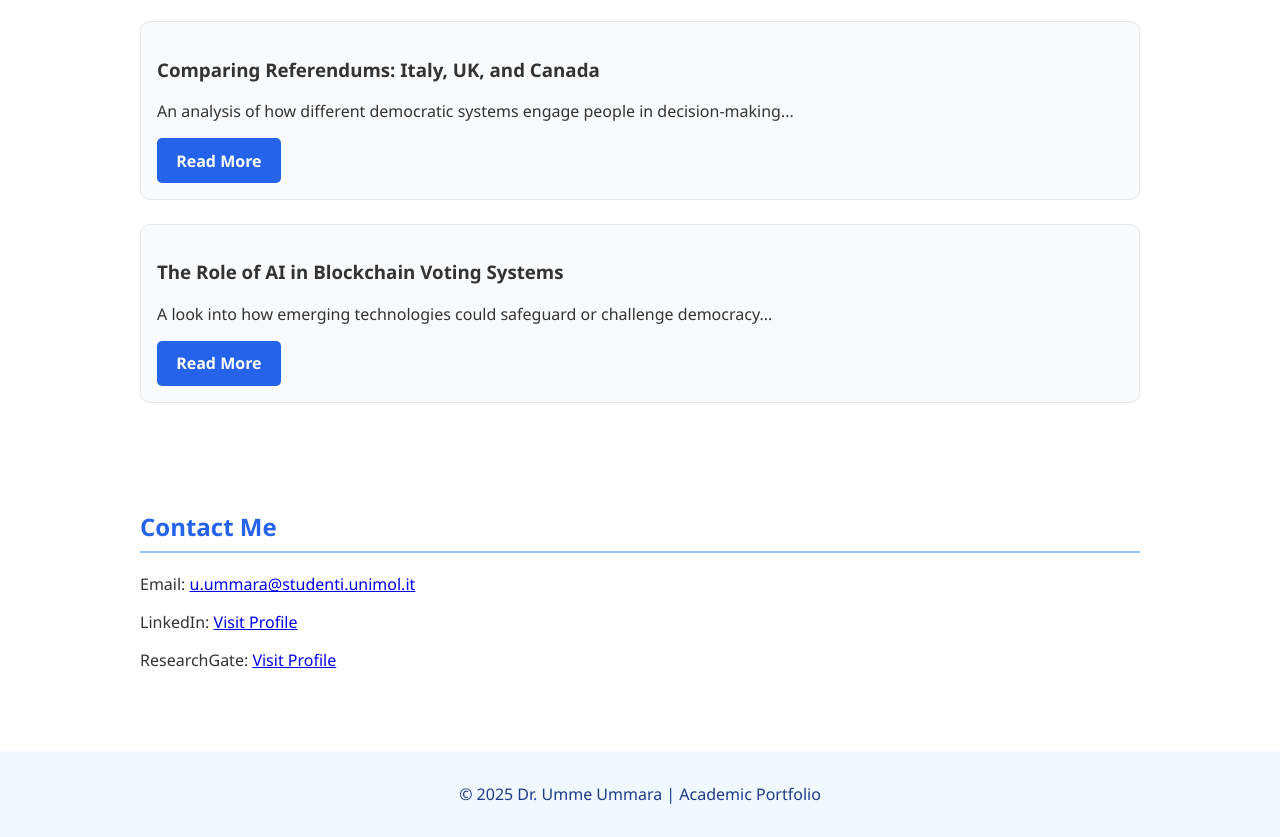
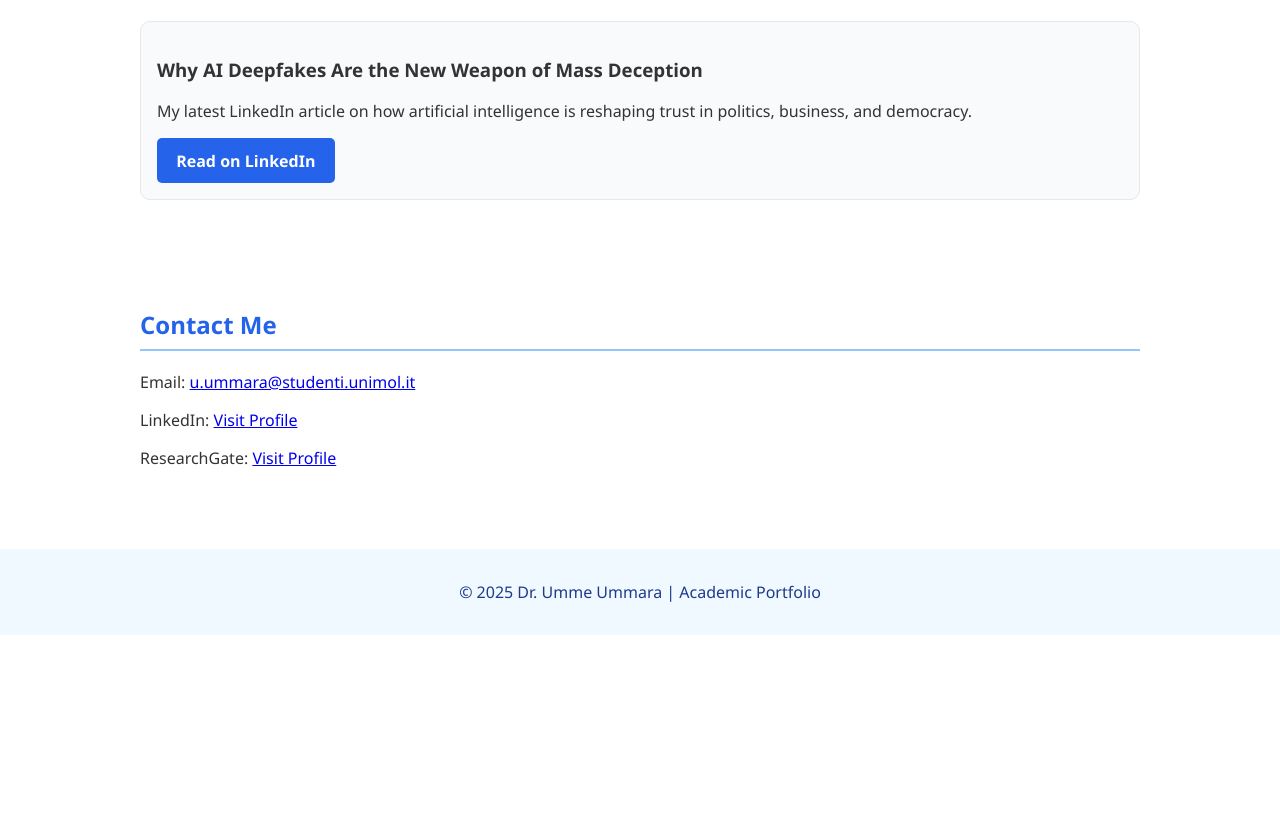
Before and after one commit to ummeummara/ummeummara.github.io, a plain HTML site: page index.html in a window 1280 px wide. Shown: the part 1624-2461 px from the top of the page. After the commit the page ends 2259 px from the top, so only its background shows below. Drawn offline with Linux system fonts and the light colour scheme.

Commit message:
Update index.html

```diff
--- a/index.html
+++ b/index.html
@@ -125,16 +125,12 @@
       <p>Exploring how artificial intelligence is reshaping trust in politics, media, and governance...</p>
       <a href="#" class="btn">Read More</a>
     </div>
-    <div class="blog-card">
-      <h3>Comparing Referendums: Italy, UK, and Canada</h3>
-      <p>An analysis of how different democratic systems engage people in decision-making...</p>
-      <a href="#" class="btn">Read More</a>
-    </div>
-    <div class="blog-card">
-      <h3>The Role of AI in Blockchain Voting Systems</h3>
-      <p>A look into how emerging technologies could safeguard or challenge democracy...</p>
-      <a href="#" class="btn">Read More</a>
-    </div>
+   <div class="blog-card">
+  <h3>Why AI Deepfakes Are the New Weapon of Mass Deception</h3>
+  <p>My latest LinkedIn article on how artificial intelligence is reshaping trust in politics, business, and democracy.</p>
+  <a href="https://www.linkedin.com/pulse/why-ai-deepfakes-new-weapon-mass-deception-dr-umme-ummara-ummara-uzrcf/?trackingId=dp%2BOVRjlgaODkf9Ge9tc9Q%3D%3D"
+     class="btn" target="_blank">Read on LinkedIn</a>
+</div>
   </section>
 
   <section id="contact">
```
